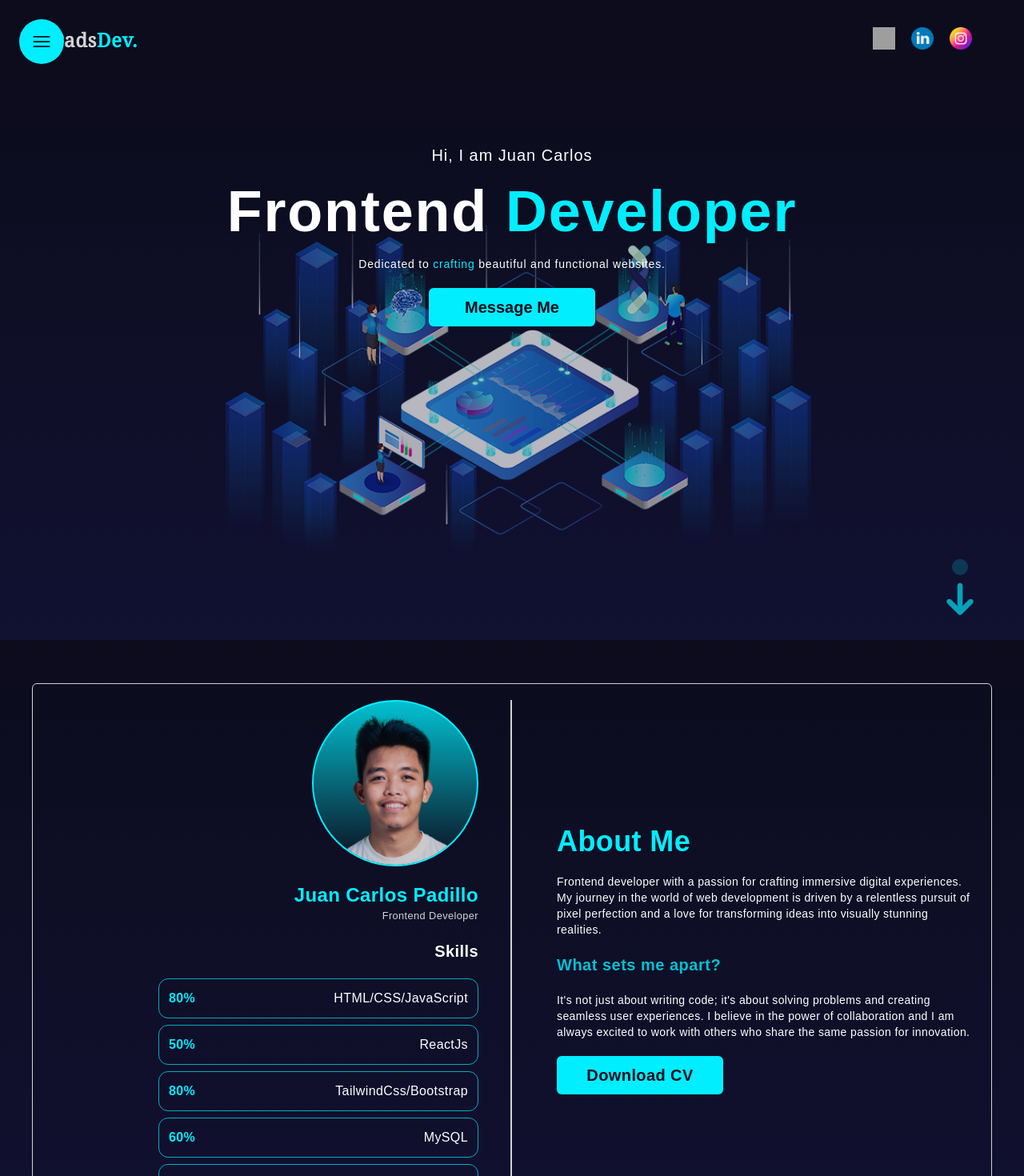
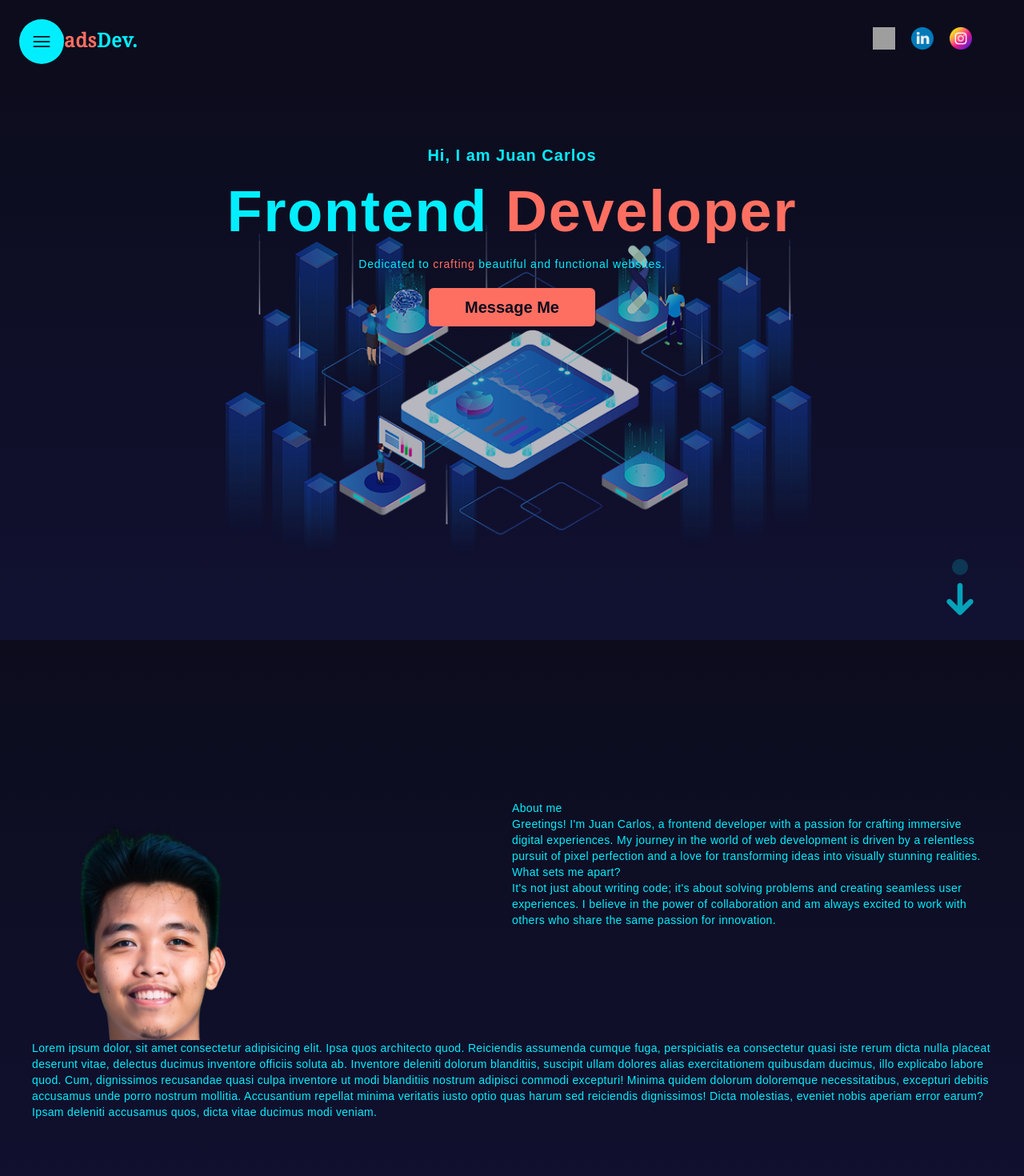
Before and after one commit to pads-sama/my-portfolio, a React (Vite) app: page / in a window 1280 px wide. Shown: the top 1470 px of the page at 80% size. Built offline with nearby package versions, Linux system fonts and the light colour scheme; grey boxes are pictures that could not be loaded.

Commit message:
Update About, Hero, Buttons, and NavBar components (generated by blackbox.ai )

```diff
--- a/src/components/About/About.jsx
+++ b/src/components/About/About.jsx
@@ -6,23 +6,42 @@ import AboutInfo from "./AboutInfo";
 
 const About = () => {
   return (
-    <div className="h-full bg-gradient-to-b from-primary to-gradient flex flex-col items-center justify-center text-accent-clr tracking-wide">
-      <div className="w-[1200px] grid grid-cols-2 border border-accent-clrGray p-5 rounded-md ">
-        <div className="flex flex-col items-end border-r-2 border-accent-clrGray px-10">
-          <div className="w-52 h-52 rounded-full border-2 border-secondary overflow-hidden relative bg-gradient-to-t from-primary to-secondary">
-            <div className="bg-primary/20 z-10 h-full absolute inset-0"></div>
-            <img src={Pads} alt="" className=" h-60 absolute top-0 left-5" />
-          </div>
-          <h1 className="text-2xl font-bold pt-5 text-secondary">
-            Juan Carlos Padillo
-          </h1>
-          <small className="text-accent-clrGray">Frontend Developer</small>
-          <div className="text-xl font-bold pt-5">Skills</div>
-          <AboutSkills />
+    <div className="h-full text-sm bg-gradient-to-b from-primary to-gradient flex flex-col items-center justify-center text-secondary tracking-wide  | xl:text-sm">
+      <div className="w-[1200px] grid grid-cols-2 grid-rows-1 rounded-md ">
+        <div className="w-[300px] h-[300px] overflow-hidden">
+          <img src={Pads} alt="" className="h-auto w-auto" />
         </div>
         <div>
-          <AboutInfo />
+          <span>About me</span>
+          <p>
+            Greetings! I'm Juan Carlos, a frontend developer with a passion for
+            crafting immersive digital experiences. My journey in the world of
+            web development is driven by a relentless pursuit of pixel
+            perfection and a love for transforming ideas into visually stunning
+            realities.
+          </p>
+          <div>What sets me apart?</div>
+          <p>
+            It's not just about writing code; it's about solving problems and
+            creating seamless user experiences. I believe in the power of
+            collaboration and am always excited to work with others who share
+            the same passion for innovation.
+          </p>
         </div>
+      </div>
+      <div className="w-[1200px] ">
+        Lorem ipsum dolor, sit amet consectetur adipisicing elit. Ipsa quos
+        architecto quod. Reiciendis assumenda cumque fuga, perspiciatis ea
+        consectetur quasi iste rerum dicta nulla placeat deserunt vitae,
+        delectus ducimus inventore officiis soluta ab. Inventore deleniti
+        dolorum blanditiis, suscipit ullam dolores alias exercitationem
+        quibusdam ducimus, illo explicabo labore quod. Cum, dignissimos
+        recusandae quasi culpa inventore ut modi blanditiis nostrum adipisci
+        commodi excepturi! Minima quidem dolorum doloremque necessitatibus,
+        excepturi debitis accusamus unde porro nostrum mollitia. Accusantium
+        repellat minima veritatis iusto optio quas harum sed reiciendis
+        dignissimos! Dicta molestias, eveniet nobis aperiam error earum? Ipsam
+        deleniti accusamus quos, dicta vitae ducimus modi veniam.
       </div>
     </div>
   );
--- a/src/components/Buttons/Buttons.jsx
+++ b/src/components/Buttons/Buttons.jsx
@@ -3,7 +3,7 @@ import PropTypes from "prop-types";
 
 const Buttons = ({ label }) => {
   return (
-    <button className="h-9 w-36 bg-secondary text-primary font-bold rounded-md text-sm border-2 border-transparent transition-all duration-300 hover:bg-transparent hover:text-secondary hover:border-secondary | sm:h-9 sm:w-40 sm:text-sm | md:h-10 md:w-48 md:text-lg | xl:h-12 xl:w-52 xl:text-xl">
+    <button className="h-9 w-36 bg-accent-clr text-primary font-bold rounded-md text-sm border-2 border-transparent transition-all duration-300 hover:bg-transparent hover:text-accent-clr hover:border-accent-clr | sm:h-9 sm:w-40 sm:text-sm | md:h-10 md:w-48 md:text-lg | xl:h-12 xl:w-52 xl:text-xl">
       {label}
     </button>
   );
--- a/src/components/Hero/Hero.jsx
+++ b/src/components/Hero/Hero.jsx
@@ -29,7 +29,7 @@ const titleVariants = {
 
 const Hero = () => {
   return (
-    <div className="hero relative text-accent-clr">
+    <div className="hero relative text-secondary">
       <motion.section
         className="space-y-5 text-center section z-10 py-20 px-2"
         initial="initial"
@@ -38,7 +38,7 @@ const Hero = () => {
       >
         <motion.span
           variants={titleVariants}
-          className="name text-sm  tracking-wider transition-all duration-700 | sm:text-md | md:text-lg | xl:text-xl"
+          className="name text-sm font-bold tracking-wider transition-all duration-700 | sm:text-md | md:text-lg | xl:text-xl"
         >
           Hi, I am Juan Carlos
         </motion.span>
@@ -46,7 +46,7 @@ const Hero = () => {
           <span className="text-3xl font-extrabold tracking-wide transition-all duration-700 | sm:text-5xl | md:text-6xl | xl:text-7xl">
             Frontend{" "}
           </span>
-          <span className="text-3xl font-extrabold text-secondary tracking-wide transition-all duration-700 | sm:text-5xl | md:text-6xl | xl:text-7xl">
+          <span className="text-3xl font-extrabold text-accent-clr tracking-wide transition-all duration-700 | sm:text-5xl | md:text-6xl | xl:text-7xl">
             Developer
           </span>
         </motion.div>
@@ -55,7 +55,7 @@ const Hero = () => {
             variants={titleVariants}
             className=" text-xs transition-all duration-700 | sm:text-sm | md:text-sm | xl:text-sm"
           >
-            Dedicated to <span className="text-secondary">crafting </span>
+            Dedicated to <span className="text-accent-clr">crafting </span>
             beautiful and functional websites.
           </motion.p>
         </div>
--- a/src/components/NavBar/NavBar.jsx
+++ b/src/components/NavBar/NavBar.jsx
@@ -22,7 +22,7 @@ const NavBar = () => {
         <SideBar />
         <div className="wrapper w-full px-[2.5rem] pl-24 flex justify-between | sm:pl-24 | md:w-[900px] | xl:px-0 xl:w-[1150px]">
           <motion.span
-            className="text-lg font-noto font-bold tracking-wide | sm:text-lg | md:text-xl | xl:text-2xl"
+            className="text-lg font-noto font-bold tracking-wide text-accent-clr | sm:text-lg | md:text-xl | xl:text-2xl"
             initial={{ opacity: 0, scale: 0.5 }}
             animate={{ opacity: 1, scale: 1 }}
             transition={{ delay: 0.5, duration: 0.5 }}
--- a/tailwind.config.js
+++ b/tailwind.config.js
@@ -9,7 +9,7 @@ export default {
       colors: {
         'primary': '#0c0c1d',
         'secondary': '#00EEFF',
-        'accent-clr': '#fff',
+        'accent-clr': '#FF6F61',
         'accent-clrGray': '#d3d3d3',
         'gradient': '#111132',
 
```
